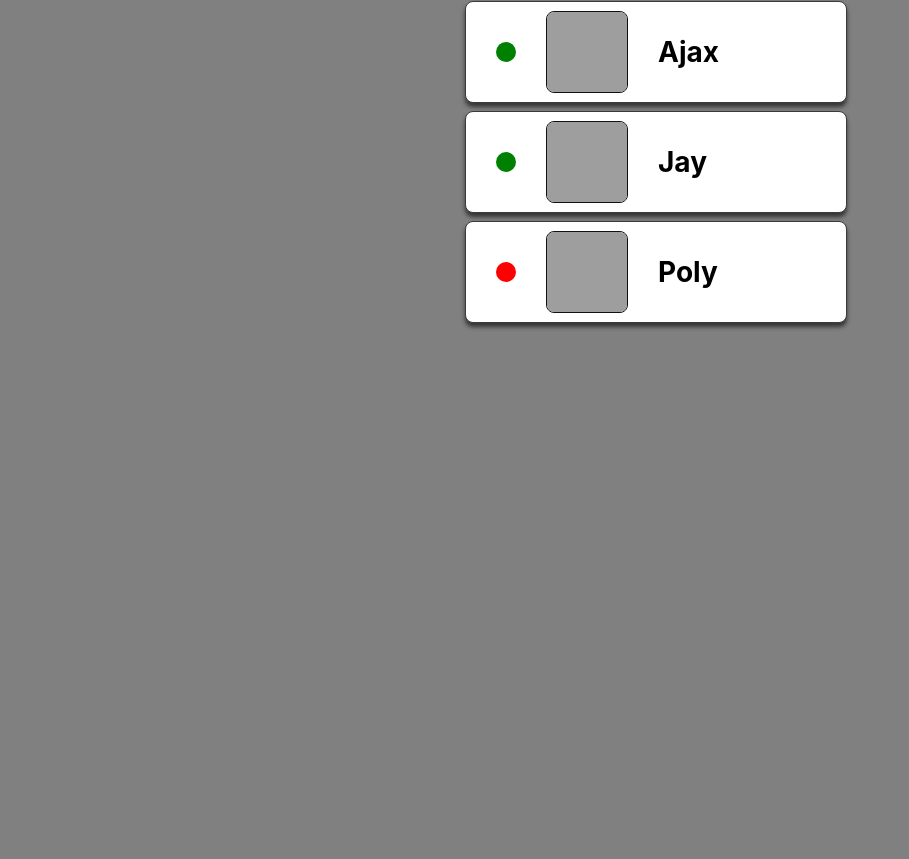
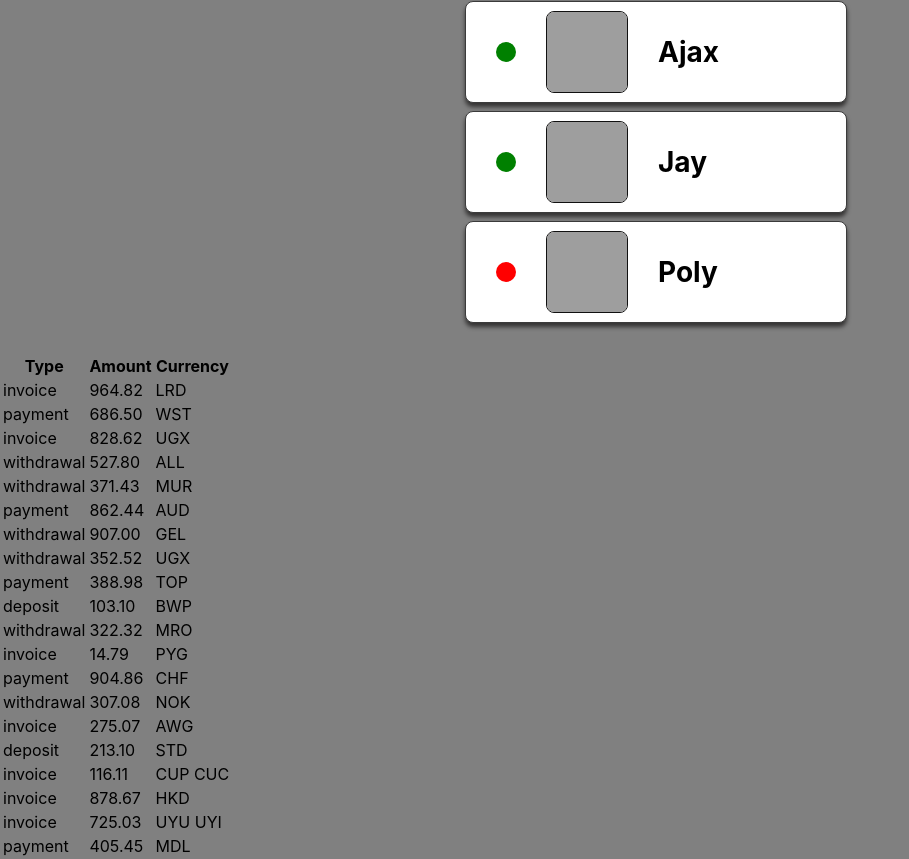
Before and after one commit to verhowyna/goit-react-hw-01-components, a React (Create React App) app: page / in a window 1280 px wide. Shown: the part 973-1832 px from the top of the page, without its empty margins (0-909 px from the left). Before the commit the page ends 1326 px from the top, so only its background shows below. Built offline with nearby package versions, Linux system fonts and the light colour scheme; grey boxes are pictures that could not be loaded.

Commit message:
transaction-start

```diff
--- a/src/components/App.jsx
+++ b/src/components/App.jsx
@@ -1,6 +1,7 @@
 import { Statistics } from "components/Statistics/Statistics";
 import { Profile } from "./Profile/Profile";
 import { FriendList } from "./FriendList/FriendList";
+import { TransactionHistory } from "./TransactionHistory/TransactionHistory";
 
 
 
@@ -10,6 +11,7 @@
       <Profile />
       <Statistics />
       <FriendList />
+      <TransactionHistory />
     </>
   );
 };
--- a/src/components/FriendList/FriendList.js
+++ b/src/components/FriendList/FriendList.js
@@ -7,6 +7,5 @@
         <ul className={css.list}>
             <FriendListItem />
         </ul>
-
     )
 }
--- /dev/null
+++ b/src/components/SetRow/SetRow.js
@@ -0,0 +1,14 @@
+import transactions from '../../transactions.json';
+
+export const SetRow = () => {
+   return transactions.map(({ id, type, amount, currency }) => {
+    return (
+      <tr key={id}>
+      <td>{type}</td>
+      <td>{amount}</td>
+      <td>{currency}</td>
+    </tr>
+    )
+  }
+  )
+}
--- a/src/components/Statistics/Statistics.module.css
+++ b/src/components/Statistics/Statistics.module.css
@@ -14,6 +14,7 @@
 
 .statList {
   display: flex;
+  flex-wrap: nowrap;
   width: 100%;
   list-style: none;
   padding-left: 0;
--- a/src/components/Stats/Stats.module.css
+++ b/src/components/Stats/Stats.module.css
@@ -5,7 +5,7 @@
   justify-content: center;
   align-items: center;
   height: 80px;
-  width: calc(100% / 5);
+  width: 100%;
   border: 1px solid rgb(59, 59, 59);
   margin: 0;
 }
--- /dev/null
+++ b/src/components/TransactionHistory/TransactionHistory.js
@@ -0,0 +1,19 @@
+import { SetRow } from "../SetRow/SetRow"
+
+export const TransactionHistory = () => {
+    return (
+        <table class="transaction-history">
+  <thead>
+    <tr>
+      <th>Type</th>
+      <th>Amount</th>
+      <th>Currency</th>
+    </tr>
+  </thead>
+
+  <tbody>
+    <SetRow />
+  </tbody>
+</table>
+    )
+}
```
